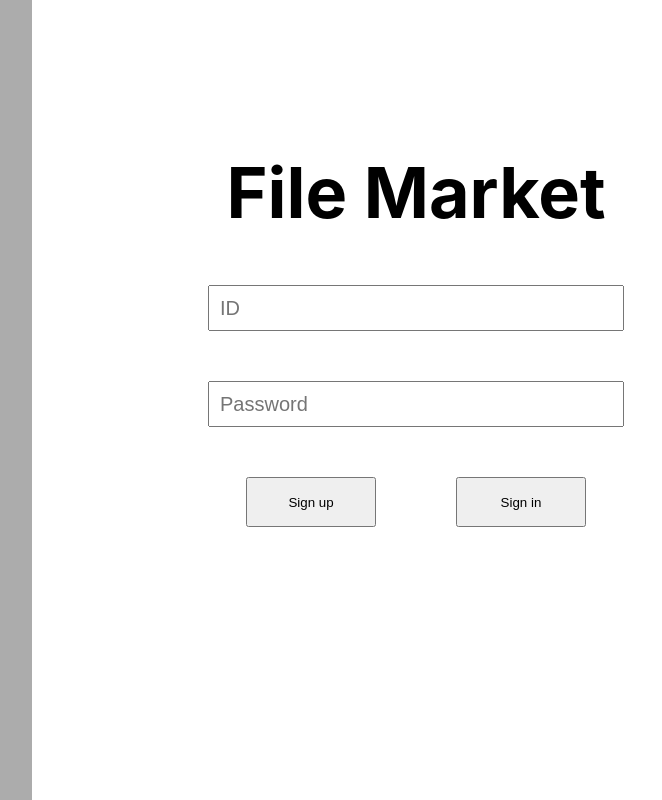
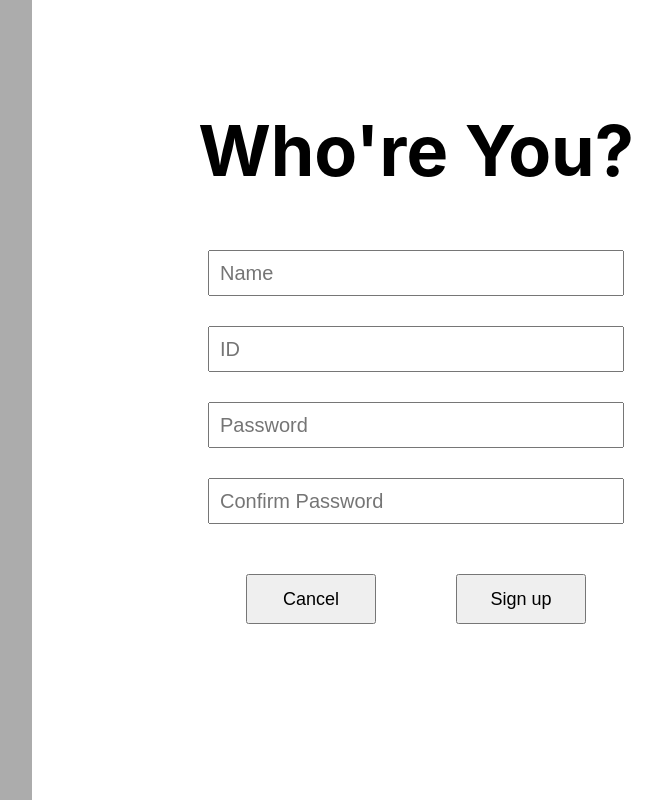
Before and after one commit to CloudComputingD/File-Market-Front, a React (Create React App) app in the folder file_market/: page /signup in a window 1280 px wide. Shown: the whole page, without its empty margins (480-1142 px from the left). Built offline with nearby package versions, Linux system fonts and the light colour scheme.

Commit message:
create signup & signup modal page

```diff
--- a/file_market/package.json
+++ b/file_market/package.json
@@ -8,6 +8,7 @@
     "@testing-library/user-event": "^13.5.0",
     "react": "^18.2.0",
     "react-dom": "^18.2.0",
+    "react-router-dom": "^6.11.1",
     "react-scripts": "5.0.1",
     "web-vitals": "^2.1.4"
   },
--- a/file_market/src/App.js
+++ b/file_market/src/App.js
@@ -1,10 +1,16 @@
 import React from 'react';
 import { BrowserRouter, Routes, Route } from "react-router-dom";
 import Signin from './Components/Sign/Signin';
+import Signup from './Components/Sign/Signup';
 
 function App() {
   return (
-    <Signin />
+    <BrowserRouter>
+      <Routes>
+        <Route path='/' element={<Signin />}/>
+        <Route path='signup' element={<Signup />}/>
+      </Routes>
+    </BrowserRouter>
   );
 }
 
--- a/file_market/src/Components/Sign/Signin.js
+++ b/file_market/src/Components/Sign/Signin.js
@@ -1,4 +1,5 @@
 import React, { useState } from 'react';
+import { useNavigate } from "react-router-dom";
 import styles from "../../assets/css/Sign/Signin.module.css";
 
 const LeftBlock = () => {
@@ -17,6 +18,7 @@ const checkSigninAvailable = (id, pw) => {
 }
 
 const RightBlock = () => {
+    const navigate = useNavigate();
     const [idValue, setId] = useState('');
     const [pwValue, setPw] = useState('');
 
@@ -53,7 +55,7 @@ const RightBlock = () => {
                     </div>
                     <div className={styles.signin_button_wrapper}>
                         <button className={styles.signin_button}
-                            onClick={() => {}}
+                            onClick={() => {navigate('signup')}}
                             >Sign up
                         </button>
                         <button className={styles.signin_button}
--- /dev/null
+++ b/file_market/src/Components/Sign/Signup.js
@@ -0,0 +1,122 @@
+import React, { useState } from 'react';
+import { useNavigate } from "react-router-dom";
+import SignupModal from './SignupModal';
+
+const LeftBlock = () => {
+    return(
+        <div style={{ width: '40%', backgroundColor:"#acacac" }} />
+    )
+}
+
+const RightBlock = () => {
+    const navigate = useNavigate();
+    const [nameValue, setName] = useState('');
+    const [idValue, setId] = useState('');
+    const [pwValue, setPw] = useState('');
+    const [rePwValue, setRePw] = useState('');
+
+    const [modalOpen, setModalOpen] = useState('');
+
+    const openModal = () => {
+        setModalOpen(true);
+    }
+    const closeModal = () => {
+        setModalOpen(false);
+    }
+
+    const checkSignupAvailable = () => {
+        if (nameValue !== '' && idValue !== '' && pwValue !== '' && rePwValue !== '' && pwValue === rePwValue) {
+            return true;
+        } else {
+            return false;
+        }
+    }
+
+    return(
+        <div style={{ width: '60%', display: 'flex', justifyContent: 'center', alignItems: 'center'}}>
+            <div style={{ width: 500, height: 600 }}>
+                <div style={{ height: 100, display: 'flex', justifyContent: 'center', alignItems: 'center', fontSize: 70, fontWeight: 'bold'}}>
+                    Who're You?
+                </div>
+                <div style={{ height: 500 }}>
+                    <div style={{ display: 'flex', justifyContent: 'center', alignItems: 'center', marginTop: 50 }}>
+                        <input
+                            id="name_input"
+                            name="name_input"
+                            placeholder='Name'
+                            value={nameValue}
+                            onChange={(event) => {
+                                setName(event.target.value);
+                            }}
+                            style={{ width: 400, height: 40, fontSize: 20, paddingLeft: 10 }}
+                        />
+                    </div>
+                    <div style={{ display: 'flex', justifyContent: 'center', alignItems: 'center', marginTop: 30 }}>
+                        <input
+                            id="id_input"
+                            name="id_input"
+                            placeholder='ID'
+                            value={idValue}
+                            onChange={(event) => {
+                                setId(event.target.value);
+                            }}
+                            style={{ width: 400, height: 40, fontSize: 20, paddingLeft: 10 }}
+                        />
+                    </div>
+                    <div style={{ display: 'flex', justifyContent: 'center', alignItems: 'center', marginTop: 30 }}>
+                        <input
+                            id="pw_input"
+                            name="pw_input"
+                            placeholder='Password'
+                            value={pwValue}
+                            onChange={(event) => {
+                                setPw(event.target.value);
+                            }}
+                            style={{ width: 400, height: 40, fontSize: 20, paddingLeft: 10 }}
+                        />
+                    </div>
+                    <div style={{ display: 'flex', justifyContent: 'center', alignItems: 'center', marginTop: 30 }}>
+                        <input
+                            id="rePw_input"
+                            name="rePw_input"
+                            placeholder='Confirm Password'
+                            value={rePwValue}
+                            onChange={(event) => {
+                                setRePw(event.target.value);
+                            }}
+                            style={{ width: 400, height: 40, fontSize: 20, paddingLeft: 10 }}
+                        />
+                    </div>
+                    <div style={{ display: 'flex', flexDirection: 'row', justifyContent: 'space-evenly', marginTop: 50 }}>
+                        <button style={{ width: 130, height: 50, fontSize: 18 }}
+                            onClick={() => {navigate('/')}}>
+                                Cancel
+                        </button>
+                        <button style={{ width: 130, height: 50, fontSize: 18 }}
+                            onClick={() => {
+                                if (checkSignupAvailable()) {
+                                    openModal()
+                                } else {
+                                    alert("Warning!");
+                                }
+                                }}>
+                            Sign up
+                        </button>
+                        {modalOpen && <SignupModal openModal={openModal} closeModal={closeModal} />}
+                    </div>
+                </div>
+            </div>
+        </div>
+    )
+}
+
+const Signup = () => {
+    return(
+        <div style={{ height: '100vh', display: 'flex', flexDirection: 'row', justifyContent: 'space-evenly' }}>
+            <LeftBlock />
+            <RightBlock />
+        </div>
+    )
+}
+
+export default Signup;
--- /dev/null
+++ b/file_market/src/Components/Sign/SignupModal.js
@@ -0,0 +1,23 @@
+import React from 'react';
+import { Link } from "react-router-dom";
+
+const SignupModal = (props) => {
+    return(
+        <div style={{ width: 400, height: 200, zIndex: 999, position: 'absolute', top: '37%', left: '59.55%', backgroundColor: 'white', borderWidth: 1, borderStyle: 'solid', borderColor: 'black', borderRadius: 8}}>
+            <div style={{ display: 'flex', justifyContent: 'center', alignItems: 'center', fontSize: 30, fontWeight: 'bold', marginTop: 40 }}>
+                Sign up Complete!
+            </div>
+            <div style={{ display: 'flex', flexDirection: 'row', justifyContent: 'space-evenly', marginTop: 30 }}>
+                <Link to={"/"}>
+                    <button style={{ width: 130, height: 50, fontSize: 18 }}
+                        onClick={() => {
+                            props.closeModal()}}>
+                        Confirm
+                    </button>
+                </Link>
+            </div>
+        </div>
+    )
+}
+
+export default SignupModal;
--- a/file_market/src/assets/css/Sign/Signin.module.css
+++ b/file_market/src/assets/css/Sign/Signin.module.css
@@ -66,5 +66,5 @@
 .signin_button {
     width: 130px;
     height: 50px;
-    font-size: 18;
+    font-size: 18px;
 }
```
Also changed, not shown: file_market/src/assets/css/Sign/Signup.module.css (added, +11 -0 lines), 1 other file (tests, documents, lock files or other folders).
